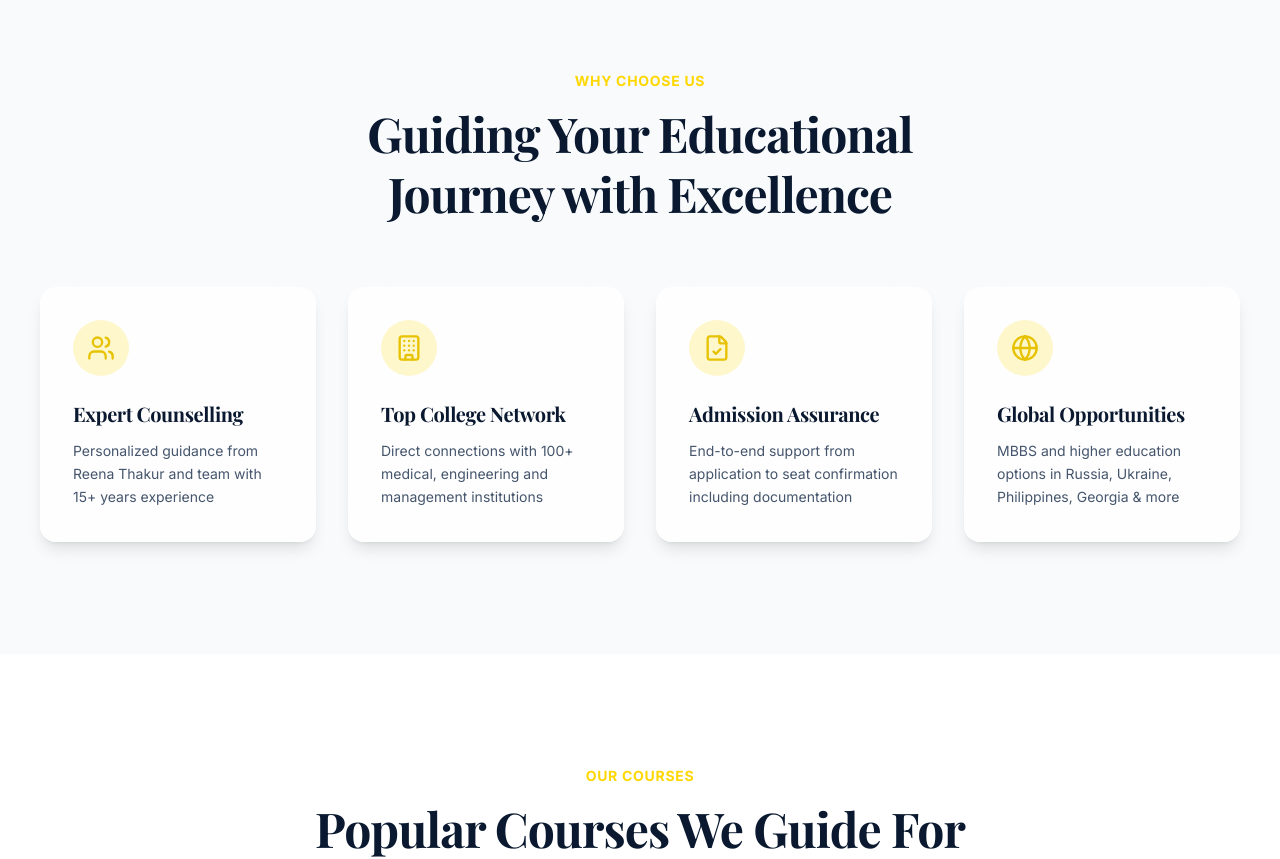
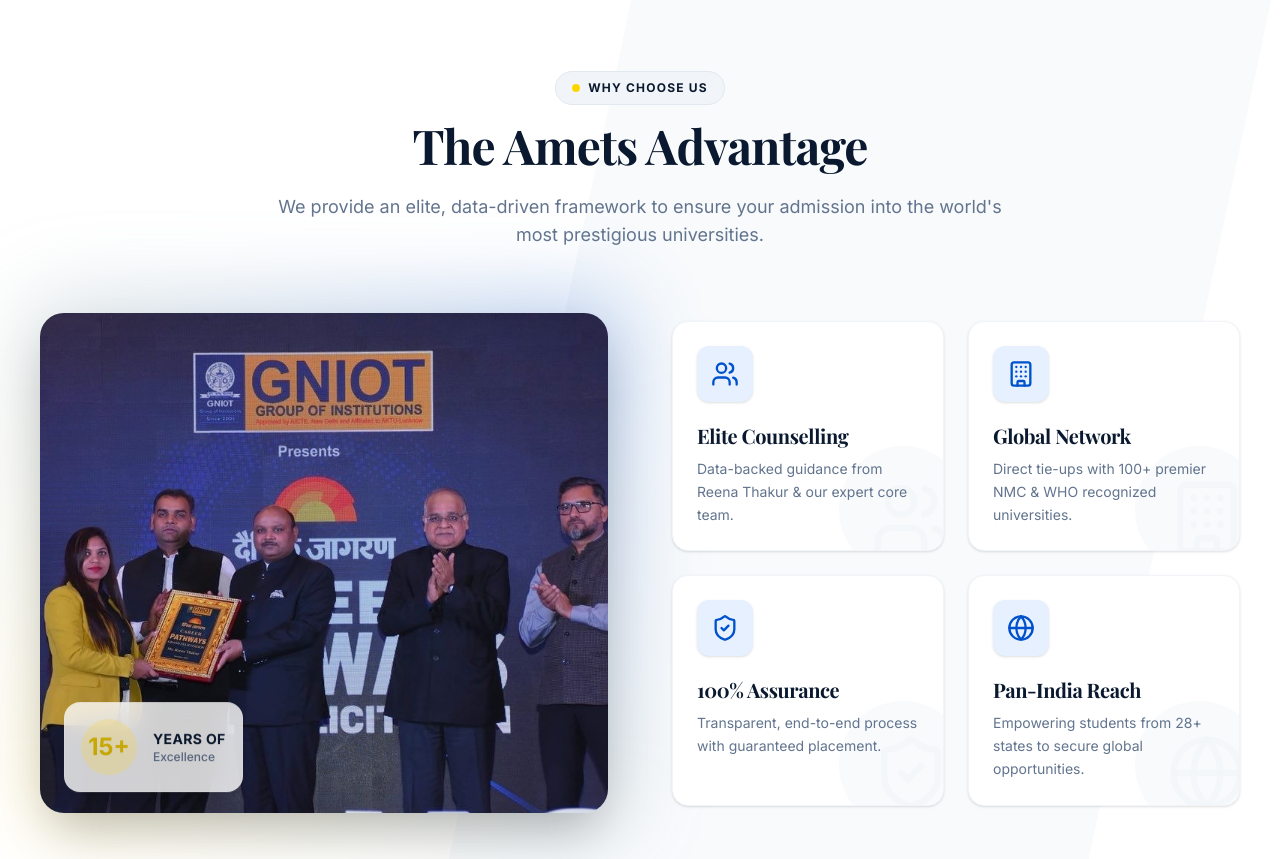
Before and after one commit to devlixorforamets/amets-educare, a Next.js app: page / in a window 1280 px wide. Shown: the part 1980-2839 px from the top of the page. Built offline with nearby package versions, Linux system fonts and the light colour scheme.

Commit message:
Redesign Why Choose Us section add felicitation image and update office address

```diff
--- a/src/app/(main)/page.tsx
+++ b/src/app/(main)/page.tsx
@@ -32,23 +32,27 @@ const MARQUEE_ITEMS = ['MBBS', 'MS/MD', 'BDS', 'BAMS', 'BHMS', 'BUMS', 'BVSC', '
 const WHY_US_FEATURES = [
   {
     icon: Users,
-    title: "Expert Counselling",
-    desc: "Personalized guidance from Reena Thakur and team with 15+ years experience"
+    title: "Elite Counselling",
+    desc: "Data-backed guidance from Reena Thakur & our expert core team.",
+    keywords: []
   },
   {
     icon: Building,
-    title: "Top College Network",
-    desc: "Direct connections with 100+ medical, engineering and management institutions"
+    title: "Global Network",
+    desc: "Direct tie-ups with 100+ premier NMC & WHO recognized universities.",
+    keywords: []
   },
   {
-    icon: FileCheck,
-    title: "Admission Assurance",
-    desc: "End-to-end support from application to seat confirmation including documentation"
+    icon: ShieldCheck,
+    title: "100% Assurance",
+    desc: "Transparent, end-to-end process with guaranteed placement.",
+    keywords: []
   },
   {
     icon: Globe,
-    title: "Global Opportunities",
-    desc: "MBBS and higher education options in Russia, Ukraine, Philippines, Georgia & more"
+    title: "Pan-India Reach",
+    desc: "Empowering students from 28+ states to secure global opportunities.",
+    keywords: []
   }
 ];
 
@@ -104,9 +108,10 @@ const FEATURED_COURSES = [
 ];
 
 const METRICS = [
-  { label: "Students Admitted", value: 5000, suffix: "+" },
+  { label: "Students Admitted", value: 15000, suffix: "+" },
   { label: "Partner Colleges", value: 100, suffix: "+" },
   { label: "States Covered", value: 28, suffix: "+" },
+  { label: "Countries Existence", value: 30, suffix: "+" },
   { label: "Years of Excellence", value: 15, suffix: "+" }
 ];
 
@@ -424,7 +429,7 @@ function WhoWeAreSection() {
               </div>
               <div>
                 <p className="font-bold text-primary-900 text-sm">Reena Thakur</p>
-                <p className="text-slate-500 text-xs font-medium uppercase tracking-wider">Director, Amets Educare</p>
+                <p className="text-slate-500 text-xs font-medium uppercase tracking-wider">Founder & Director, Amets Educare</p>
               </div>
             </div>
           </motion.div>
@@ -479,11 +484,58 @@ function WhoWeAreSection() {
 
 function WhyAmetsSection() {
   return (
-    <section id="why-us" className="bg-slate-50 section-padding">
-      <div className="container-premium">
-        <SectionHeader eyebrow="Why Choose Us" title="Guiding Your Educational Journey with Excellence" />
+    <section id="why-us" className="bg-white section-padding relative overflow-hidden">
+       {/* Background Decorative Slice */}
+       <div className="absolute top-0 right-0 w-full lg:w-1/2 h-full bg-slate-50 -skew-x-12 transform origin-top-right z-0"></div>
 
-        <div className="grid grid-cols-1 md:grid-cols-2 lg:grid-cols-4 gap-8">
+       <div className="container-premium relative z-10">
+         <div className="text-center max-w-3xl mx-auto mb-16">
+           <div className="inline-flex items-center gap-2 px-4 py-2 rounded-full bg-slate-100 border border-slate-200 mb-4">
+             <span className="w-2 h-2 rounded-full bg-accent-500"></span>
+             <span className="text-primary-900 font-bold uppercase tracking-widest text-xs">Why Choose Us</span>
+           </div>
+           <h2 className="font-serif text-4xl lg:text-5xl font-bold text-primary-900 mb-6">The Amets Advantage</h2>
+           <p className="text-slate-500 text-lg">We provide an elite, data-driven framework to ensure your admission into the world's most prestigious universities.</p>
+         </div>
+
+         <div className="flex flex-col lg:flex-row items-center gap-12 lg:gap-16">
+            {/* Left Image / Art Graphic */}
+            <div className="w-full lg:w-1/2 relative">
+               <div className="absolute -inset-4 bg-gradient-to-tr from-accent-400/30 to-primary-600/30 rounded-[2.5rem] blur-2xl -z-10"></div>
+               <div className="relative rounded-3xl overflow-hidden shadow-2xl group">
+                 <Image
+                   src="/images/reena-thakur-gniot-felicitation.jpg"
+                   alt="reena-thakur-gniot-felicitation.jpg"
+                   width={800}
+                   height={600}
+                   className="w-full h-[500px] object-cover group-hover:scale-105 transition-transform duration-700"
+                 />
+                 <div className="absolute inset-0 bg-primary-900/10 group-hover:bg-transparent transition-colors duration-500"></div>
+
+                 {/* Floating animated badge */}
+                 <motion.div
+                   initial={{ y: 20, opacity: 0 }}
+                   whileInView={{ y: 0, opacity: 1 }}
+                   viewport={{ once: true }}
+                   animate={{ y: [0, -10, 0] }}
+                   transition={{ duration: 4, repeat: Infinity, ease: "easeInOut" }}
+                   className="absolute bottom-6 left-6 bg-white/95 backdrop-blur-md p-4 rounded-2xl shadow-xl border border-white/50"
+                 >
+                    <div className="flex items-center gap-4">
+                       <div className="w-14 h-14 bg-accent-100 rounded-full flex items-center justify-center text-accent-600 font-bold text-2xl">
+                         15+
+                       </div>
+                       <div>
+                         <p className="text-sm font-bold text-primary-900 uppercase tracking-wide">Years of</p>
+                         <p className="text-xs text-slate-500 font-medium">Excellence</p>
+                       </div>
+                    </div>
+                 </motion.div>
+               </div>
+            </div>
+
+            {/* Right 2x2 Grid - Short & Punchy */}
+            <div className="w-full lg:w-1/2 grid grid-cols-1 sm:grid-cols-2 gap-6">
               {WHY_US_FEATURES.map((feature, idx) => {
                  const Icon = feature.icon;
                  return (
@@ -493,17 +545,42 @@ function WhyAmetsSection() {
                      whileInView={{ opacity: 1, y: 0 }}
                      viewport={{ once: true, margin: "-50px" }}
                      transition={{ duration: 0.5, delay: idx * 0.1 }}
-                className="glass-card p-8 rounded-2xl hover:-translate-y-2 transition-transform duration-300"
+                     className="bg-white rounded-2xl p-6 border border-slate-100 shadow-sm hover:shadow-xl transition-all duration-300 relative overflow-hidden group hover:-translate-y-1 cursor-default"
                    >
-                <div className="w-14 h-14 rounded-full bg-accent-500/20 flex items-center justify-center mb-6">
-                  <Icon className="w-7 h-7 text-accent-600" />
+                      <div className="absolute -right-6 -bottom-6 w-32 h-32 bg-slate-50 rounded-full z-0 group-hover:bg-accent-50 transition-colors duration-500"></div>
+                      <Icon className="absolute -right-2 -bottom-2 w-20 h-20 text-slate-100/50 z-0 group-hover:text-accent-200/50 transition-colors duration-500 group-hover:-rotate-12 group-hover:scale-110" />
+
+                      <div className="relative z-10">
+                        <div className="w-14 h-14 rounded-xl bg-primary-50 text-primary-600 flex items-center justify-center mb-5 group-hover:bg-primary-600 group-hover:text-white transition-colors duration-300 shadow-sm">
+                          <Icon className="w-7 h-7" />
                         </div>
-                <h3 className="text-xl font-bold text-primary-900 mb-3">{feature.title}</h3>
-                <p className="text-slate-600 text-sm leading-relaxed">{feature.desc}</p>
+                        <h3 className="text-xl font-bold text-primary-900 mb-2">{feature.title}</h3>
+                        <p className="text-sm text-slate-500 leading-relaxed">{feature.desc}</p>
+                      </div>
                    </motion.div>
-            );
+                 )
               })}
             </div>
+         </div>
+
+        {/* Schema markup for AEO/SEO */}
+        <Script
+          id="schema-why-us"
+          type="application/ld+json"
+          dangerouslySetInnerHTML={{
+            __html: JSON.stringify({
+              "@context": "https://schema.org",
+              "@type": "ItemList",
+              "name": "Why Choose Amets Educare",
+              "itemListElement": WHY_US_FEATURES.map((feature, idx) => ({
+                "@type": "ListItem",
+                "position": idx + 1,
+                "name": feature.title,
+                "description": feature.desc
+              }))
+            })
+          }}
+        />
        </div>
     </section>
   );
@@ -671,7 +748,7 @@ function SuccessMetricsSection() {
   return (
     <section className="bg-gradient-to-b from-slate-50 to-white py-12 sm:py-20 border-b border-slate-100">
       <div className="container-premium">
-        <div className="grid grid-cols-2 md:grid-cols-4 gap-6 sm:gap-8">
+        <div className="grid grid-cols-2 md:grid-cols-3 lg:grid-cols-5 gap-6 sm:gap-8">
           {METRICS.map((metric, idx) => (
             <div key={idx} className="text-center px-2 sm:px-4 py-4 sm:py-0 border border-slate-100 sm:border-none rounded-xl sm:rounded-none bg-white sm:bg-transparent shadow-sm sm:shadow-none">
               <div className="font-serif text-3xl sm:text-4xl md:text-5xl font-bold text-accent-600 mb-1 sm:mb-2 flex items-center justify-center">
--- a/src/app/globals.css
+++ b/src/app/globals.css
@@ -147,49 +147,18 @@
 }
 
 /* ============================================
-   CUSTOM PREMIUM SCROLLBAR
+   HIDE SCROLLBAR GLOBALLY
    ============================================ */
 
-/* Width */
+/* Hide for Chrome, Safari and Opera */
 ::-webkit-scrollbar {
-  width: 8px;
-  height: 8px;
+  display: none;
 }
 
-/* Track */
-::-webkit-scrollbar-track {
-  background: #0A192F;
-  border-radius: 0;
-}
-
-/* Track on hover */
-::-webkit-scrollbar-track:hover {
-  background: #051020;
-}
-
-/* Handle - gradient gold */
-::-webkit-scrollbar-thumb {
-  background: linear-gradient(180deg, #FFD700 0%, #FFA500 50%, #e6c200 100%);
-  border-radius: 4px;
-  border: 1px solid rgba(255, 255, 255, 0.1);
-  transition: all 0.3s ease;
-}
-
-/* Handle on hover */
-::-webkit-scrollbar-thumb:hover {
-  background: linear-gradient(180deg, #ffe566 0%, #FFD700 50%, #FFA500 100%);
-  box-shadow: 0 0 8px rgba(255, 215, 0, 0.5);
-}
-
-/* Corner */
-::-webkit-scrollbar-corner {
-  background: #0A192F;
-}
-
-/* Firefox scrollbar */
+/* Hide for IE, Edge and Firefox */
 * {
-  scrollbar-width: thin;
-  scrollbar-color: #FFD700 #0A192F;
+  -ms-overflow-style: none;  /* IE and Edge */
+  scrollbar-width: none;  /* Firefox */
 }
 
 
--- a/src/components/footer/Footer.tsx
+++ b/src/components/footer/Footer.tsx
@@ -156,7 +156,7 @@ export default function Footer() {
                 <li className="flex items-start">
                   <MapPin className="w-5 h-5 text-accent-500 mr-4 shrink-0 mt-0.5" />
                   <span className="text-sm text-slate-400 leading-relaxed">
-                    OFFICE NUMBER 505, DDA-5, near MCDONALDS,<br />
+                    108, Vishwasadan Building, Near Inox Cinemas,<br />
                     Janakpuri District Center, Janakpuri, Delhi, 110058
                   </span>
                 </li>
```
Also changed, not shown: src/app/(main)/about-us/page.tsx (+5 -5 lines), public/images/reena-thakur-gniot-felicitation.jpg (added). Lines whose indentation alone changed are shown as unchanged.
